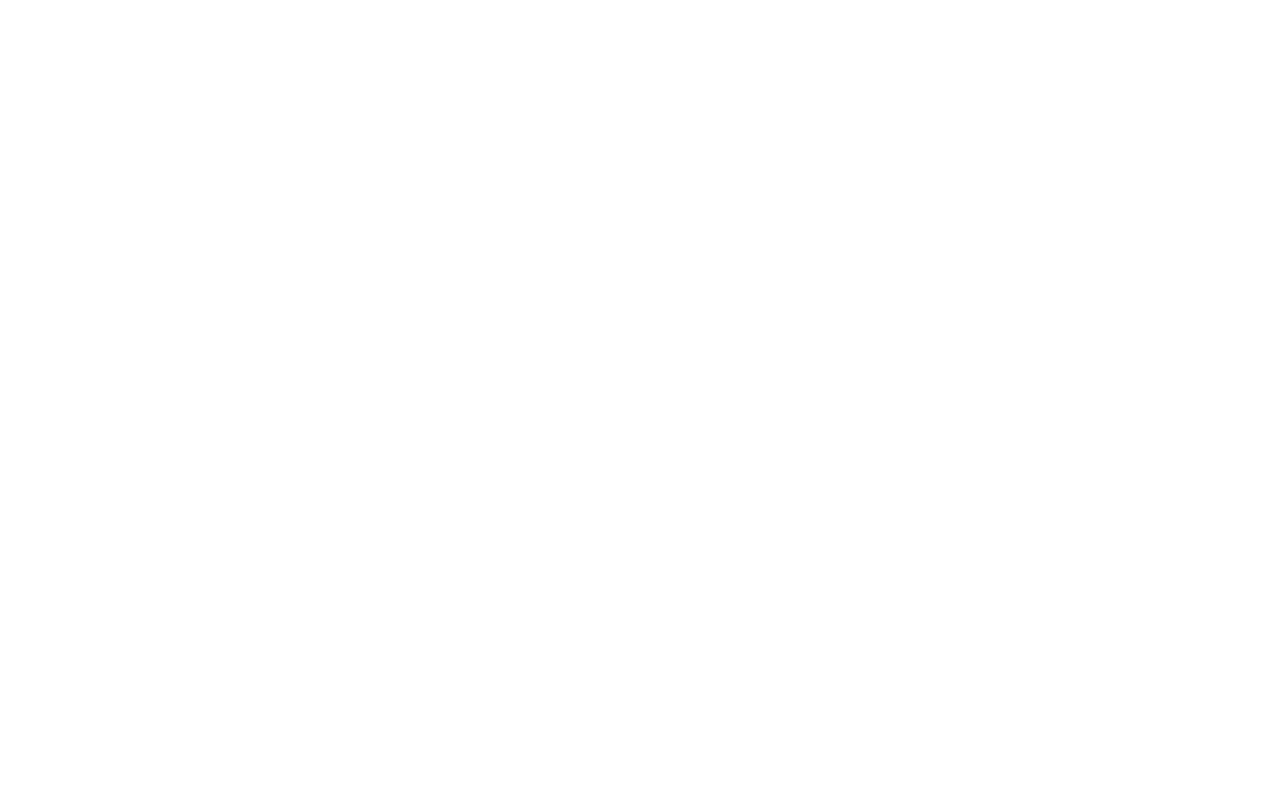
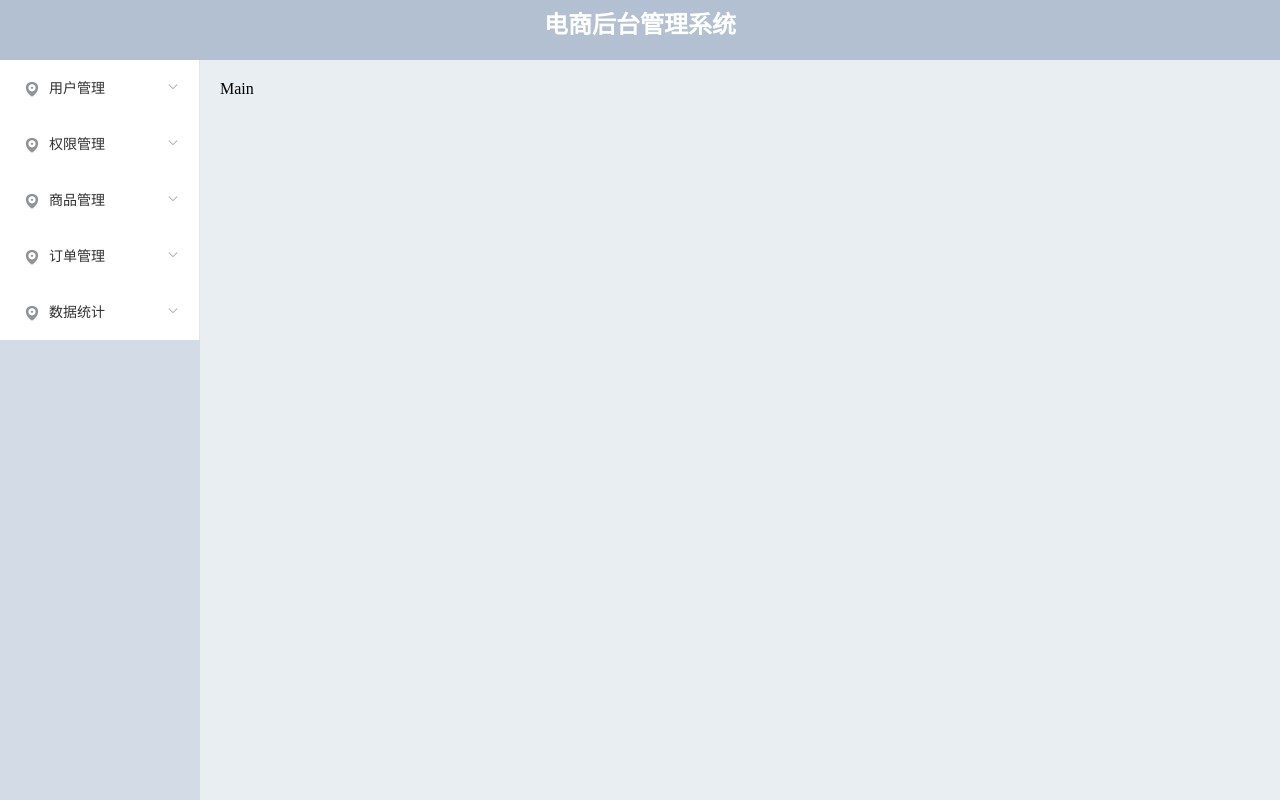
Before and after one commit to wenqiangY/mall, a Vue app: page /#/home in a window 1280 px wide. Built offline with nearby package versions, Linux system fonts and the light colour scheme.

Commit message:
'login登录功能完成'

```diff
--- a/package.json
+++ b/package.json
@@ -12,6 +12,7 @@
     "build": "node build/build.js"
   },
   "dependencies": {
+    "axios": "^0.18.0",
     "element-ui": "^2.4.11",
     "vue": "^2.5.2",
     "vue-router": "^3.0.1"
@@ -51,6 +52,7 @@
     "postcss-loader": "^2.0.8",
     "postcss-url": "^7.2.1",
     "rimraf": "^2.6.0",
+    "sass-loader": "^7.1.0",
     "semver": "^5.3.0",
     "shelljs": "^0.7.6",
     "uglifyjs-webpack-plugin": "^1.1.1",
--- a/src/App.vue
+++ b/src/App.vue
@@ -10,6 +10,8 @@ export default {
 }
 </script>
 
-<style>
-
+<style lang='scss'>
+#app {
+  height: 100%;
+}
 </style>
--- /dev/null
+++ b/src/assets/css/index.css
@@ -0,0 +1,5 @@
+html, body {
+  margin: 0;
+  padding: 0;
+  height: 100%;
+}
--- /dev/null
+++ b/src/components/home/home.vue
@@ -0,0 +1,113 @@
+<template>
+  <el-container class="container">
+    <el-header class="header">
+      <h2>电商后台管理系统</h2>
+    </el-header>
+    <el-container>
+      <el-aside class="aside" width="200px">
+        <el-menu
+          default-active="2"
+          class="el-menu-vertical-demo"
+          :unique-opened="true">
+          <el-submenu index="1">
+            <template slot="title">
+              <i class="el-icon-location"></i>
+              <span>用户管理</span>
+            </template>
+            <el-menu-item index="1-4-1">
+              <i class="el-icon-menu"></i>
+              用户列表
+            </el-menu-item>
+          </el-submenu>
+          <el-submenu index="2">
+            <template slot="title">
+              <i class="el-icon-location"></i>
+              <span>权限管理</span>
+            </template>
+            <el-menu-item index="1-4-1">
+              <i class="el-icon-menu"></i>
+              角色列表
+            </el-menu-item>
+            <el-menu-item index="1-4-1">
+              <i class="el-icon-menu"></i>
+              权限列表
+            </el-menu-item>
+          </el-submenu>
+          <el-submenu index="3">
+            <template slot="title">
+              <i class="el-icon-location"></i>
+              <span>商品管理</span>
+            </template>
+            <el-menu-item index="1-4-1">
+              <i class="el-icon-menu"></i>
+              商品列表
+            </el-menu-item>
+            <el-menu-item index="1-4-1">
+              <i class="el-icon-menu"></i>
+              分类参数
+            </el-menu-item>
+            <el-menu-item index="1-4-1">
+              <i class="el-icon-menu"></i>
+              商品分类
+            </el-menu-item>
+          </el-submenu>
+          <el-submenu index="4">
+            <template slot="title">
+              <i class="el-icon-location"></i>
+              <span>订单管理</span>
+            </template>
+            <el-menu-item index="1-4-1">
+              <i class="el-icon-menu"></i>
+              订单列表
+            </el-menu-item>
+          </el-submenu>
+          <el-submenu index="5">
+            <template slot="title">
+              <i class="el-icon-location"></i>
+              <span>数据统计</span>
+            </template>
+            <el-menu-item index="1-4-1">
+              <i class="el-icon-menu"></i>
+              数据报表
+            </el-menu-item>
+          </el-submenu>
+
+        </el-menu>
+      </el-aside>
+      <el-main class="main">Main</el-main>
+    </el-container>
+  </el-container>
+</template>
+
+<script>
+  export default {
+    name: "home"
+  }
+</script>
+
+<style lang="scss" scoped>
+  .container {
+    height: 100%;
+
+    .header {
+      background: #b3c0d1;
+
+      h2 {
+        width: 800px;
+        height: 100%;
+        line-height: 50px;
+        text-align: center;
+        margin: 0 auto;
+        color: #fff;
+      }
+    }
+
+    .aside {
+      background: #d3dce6;
+    }
+
+    .main {
+      background: #e9eef3;
+    }
+  }
+</style>
--- a/src/components/login/login.vue
+++ b/src/components/login/login.vue
@@ -1,13 +1,73 @@
 <template>
+  <div class="login-wrap">
+    <el-form class="login-form" :label-position="labelPosition" label-width="80px" :model="formdata">
+      <h2>用户登录</h2>
+      <el-form-item label="用户名">
+        <el-input v-model="formdata.username"></el-input>
+      </el-form-item>
+      <el-form-item label="密码">
+        <el-input v-model="formdata.password"></el-input>
+      </el-form-item>
+      <el-button class="button" @click.prevent="headlelogin()" type="primary">登录</el-button>
+    </el-form>
+  </div>
 
 </template>
 
 <script>
-    export default {
-        name: "login"
+  export default {
+    name: 'login',
+    data() {
+      return {
+        labelPosition: 'top',
+        formdata: {
+          username: '',
+          password: ''
+        }
+      }
+    },
+    methods: {
+      async headlelogin() {
+        const res = await this.$http.post('login', this.formdata)
+        const {meta:{msg, status}, data} = res.data
+        console.log(data)
+        if (status === 200) {
+          this.$message({
+            message: msg,
+            type: 'success'
+          })
+          const token = localStorage.setItem('token', data.token)
+          this.$router.push({name: 'home'})
+        } else {
+          this.$message({
+            message: msg,
+            type: 'success'
+          })
+        }
+      }
     }
+  }
 </script>
 
-<style scoped>
+<style lang="scss" scoped>
+  .login-wrap {
+    width: 100%;
+    height: 100%;
+    background: #324152;
+    display: flex;
+    justify-content: center;
+    align-items: center;
+
+    .login-form {
+      width: 400px;
+      background: #fff;
+      padding: 30px;
+      border-radius: 5px;
+
+      .button {
+        width: 100%;
+      }
+    }
+  }
 
 </style>
--- a/src/main.js
+++ b/src/main.js
@@ -5,8 +5,12 @@ import ElementUI from 'element-ui'
 import 'element-ui/lib/theme-chalk/index.css'
 import App from './App'
 import router from './router'
+import MyHttpServer from '@/plugins/http'
+
+import '@/assets/css/index.css'
 
 Vue.use(ElementUI)
+Vue.use(MyHttpServer)
 Vue.config.productionTip = false
 
 /* eslint-disable no-new */
--- /dev/null
+++ b/src/plugins/http.js
@@ -0,0 +1,12 @@
+
+import axios from 'axios'
+
+var MyHttpServer = {}
+
+MyHttpServer.install = Vue => {
+  axios.defaults.baseURL = 'http://localhost:8888/api/private/v1/'
+
+  Vue.prototype.$http = axios
+}
+
+export default MyHttpServer
--- a/src/router/index.js
+++ b/src/router/index.js
@@ -1,14 +1,21 @@
 import Vue from 'vue'
 import Router from 'vue-router'
 import Login from '@/components/login/login'
+import Home from '../components/home/home'
 
 Vue.use(Router)
 
 export default new Router({
   routes: [
     {
+      name: 'login',
       path: '/login',
       component: Login
+    },
+    {
+      name: 'home',
+      path: '/home',
+      component: Home
     }
   ]
 })
```
Also changed, not shown: 1 other file (tests, documents, lock files or other folders).
